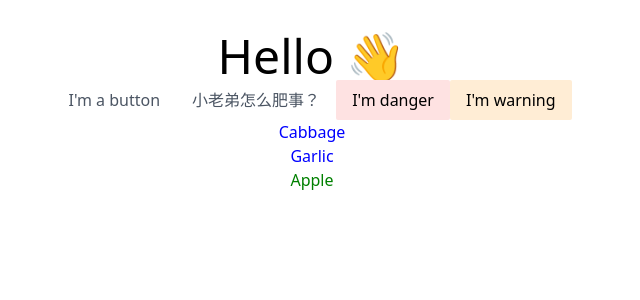
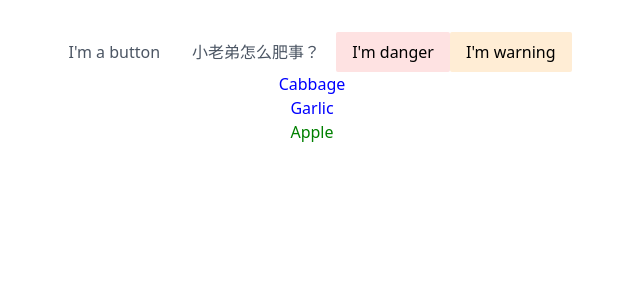
Before and after one commit to wang01h2/react-tic-tac-toe, a React (Vite) app: page / in a window 1280 px wide. Shown: the top 300 px of the page, without its empty margins (328-968 px from the left). Built offline with nearby package versions, Linux system fonts and the light colour scheme.

Commit message:
fix(App.jsx     Check.jsx     pnpm-lock.yaml): 添加check组件
添加check组件

```diff
--- a/src/App.jsx
+++ b/src/App.jsx
@@ -1,5 +1,6 @@
 import './App.css'
 import Button from "./components/Button.jsx";
+import {Check} from "./components/Check.jsx";
 
 
 const products = [
@@ -16,7 +17,8 @@ const listItem = products.map(product => {
 function App() {
   return (
     <>
-      <h1 className="text-5xl">Hello 👋</h1>
+      {/*<h1 className="text-5xl">Hello 👋</h1>*/}
+      <Check></Check>
       <Button className={'awesome-button'} type="" onClick={() => console.log('click done.')}>I'm a button</Button>
       <Button className={'test'} type="" onClick={() => console.log('click done.')}>
         <div>小老弟怎么肥事？</div>
--- /dev/null
+++ b/src/components/Check.jsx
@@ -0,0 +1,7 @@
+
+
+export function Check({type, onClick, children, className}) {
+  return (
+    <div className={`${className}-${type}`} onClick={onClick} />
+  )
+}
```
Also changed, not shown: 1 other file (tests, documents, lock files or other folders).
